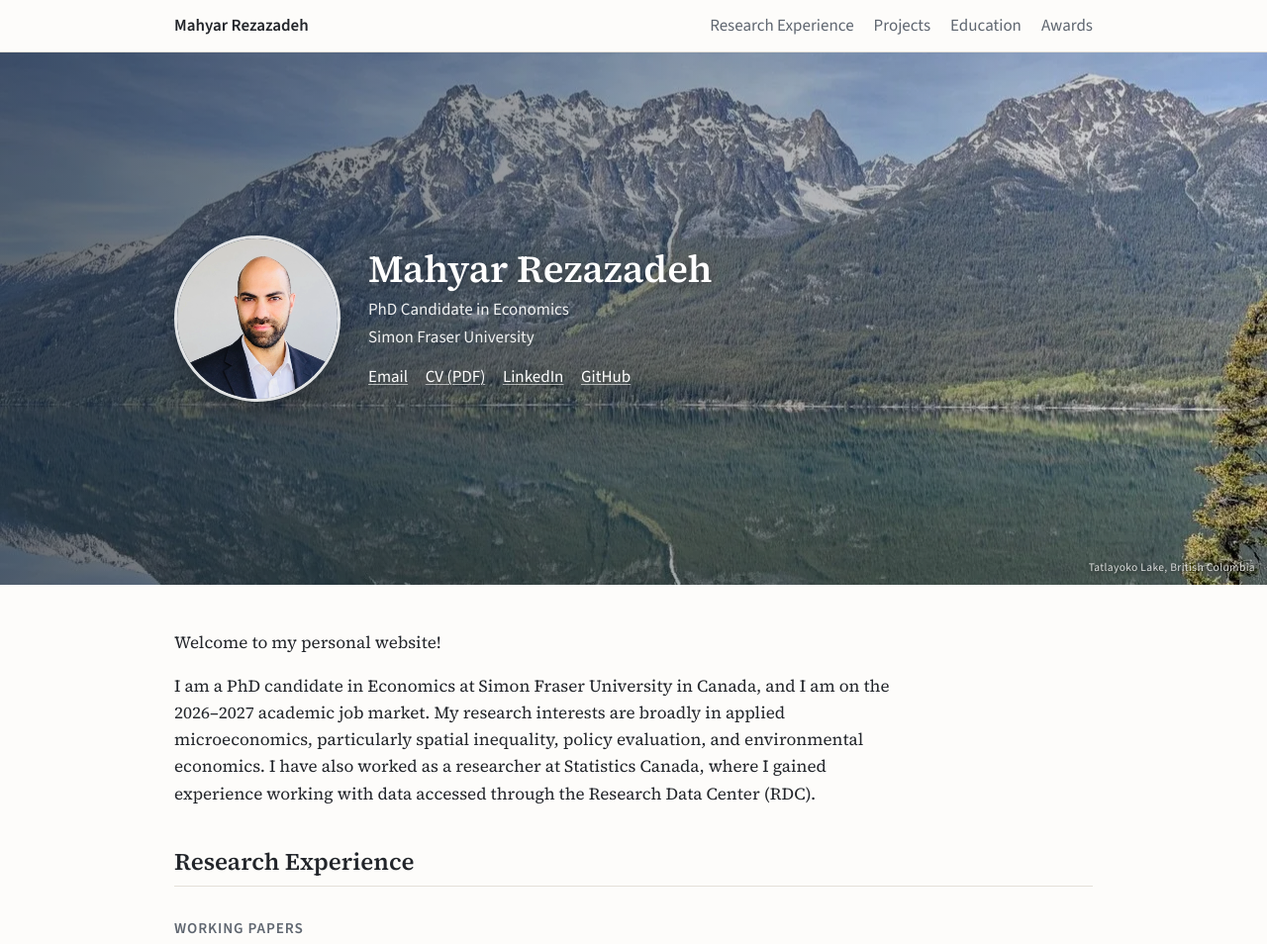
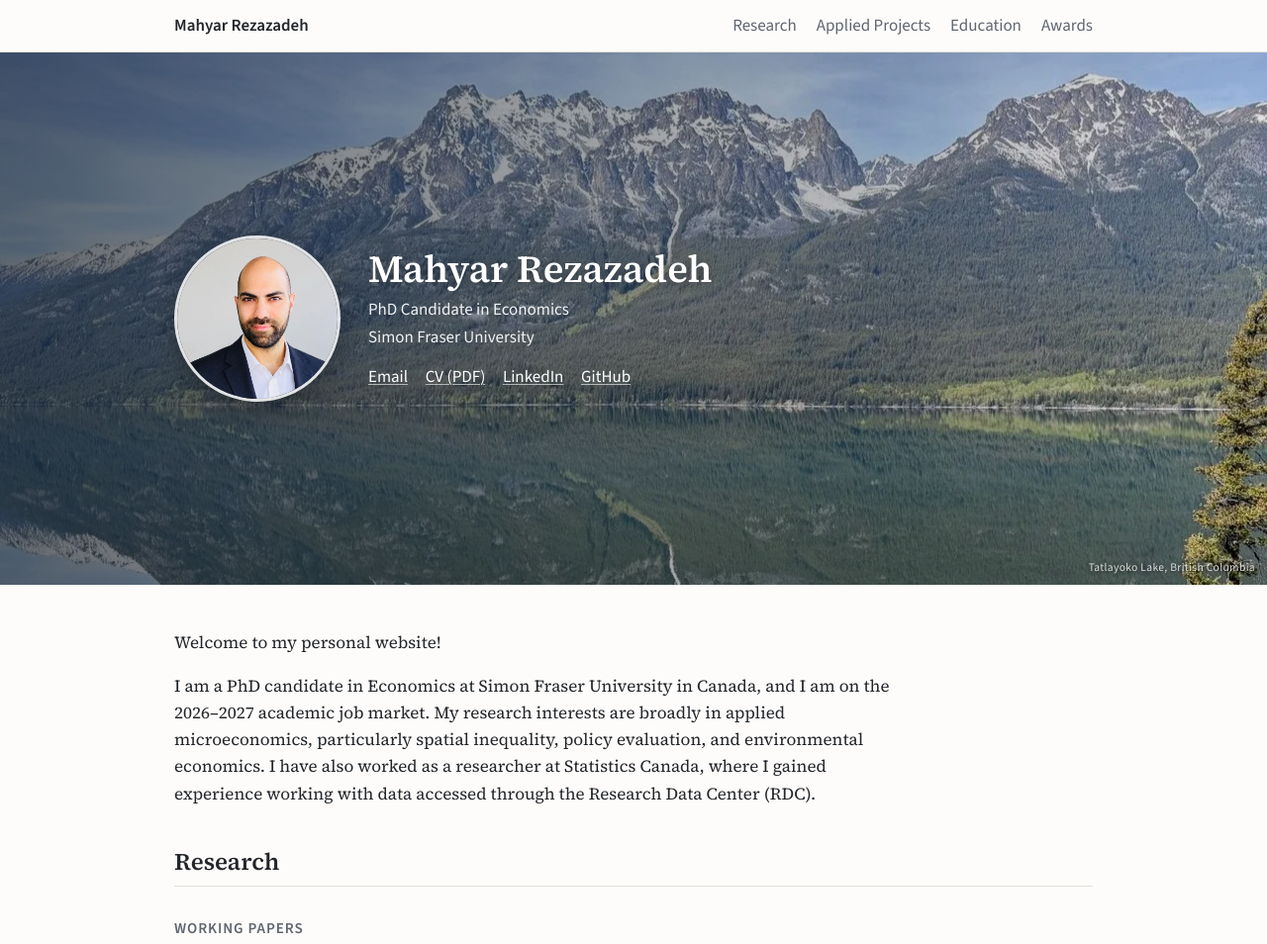
Before and after one commit to MahyarRezazadeh/MahyarRezazadeh.github.io, a plain HTML site: page index.html in a window 1280 px wide. Shown: the top 954 px of the page at 99% size. Drawn offline with nearby package versions, Linux system fonts and the light colour scheme.

Commit message:
Rename sections: Research, Applied Projects

```diff
--- a/index.html
+++ b/index.html
@@ -16,8 +16,8 @@
     <div class="wrap nav-inner">
       <a class="nav-name" href="#top">Mahyar Rezazadeh</a>
       <ul>
-        <li><a href="#research">Research Experience</a></li>
-        <li><a href="#projects">Projects</a></li>
+        <li><a href="#research">Research</a></li>
+        <li><a href="#projects">Applied Projects</a></li>
         <li><a href="#education">Education</a></li>
         <li><a href="#awards">Awards</a></li>
       </ul>
@@ -49,7 +49,7 @@
     </section>
 
     <section id="research">
-      <h2>Research Experience</h2>
+      <h2>Research</h2>
 
       <h3>Working Papers</h3>
       <ol class="papers">
@@ -146,7 +146,7 @@
     </section>
 
     <section id="projects">
-      <h2>Applied Data Science Projects</h2>
+      <h2>Applied Projects</h2>
       <ul class="papers" style="list-style: none; padding-left: 0;">
         <li class="paper has-fig">
           <div class="paper-text">
```
